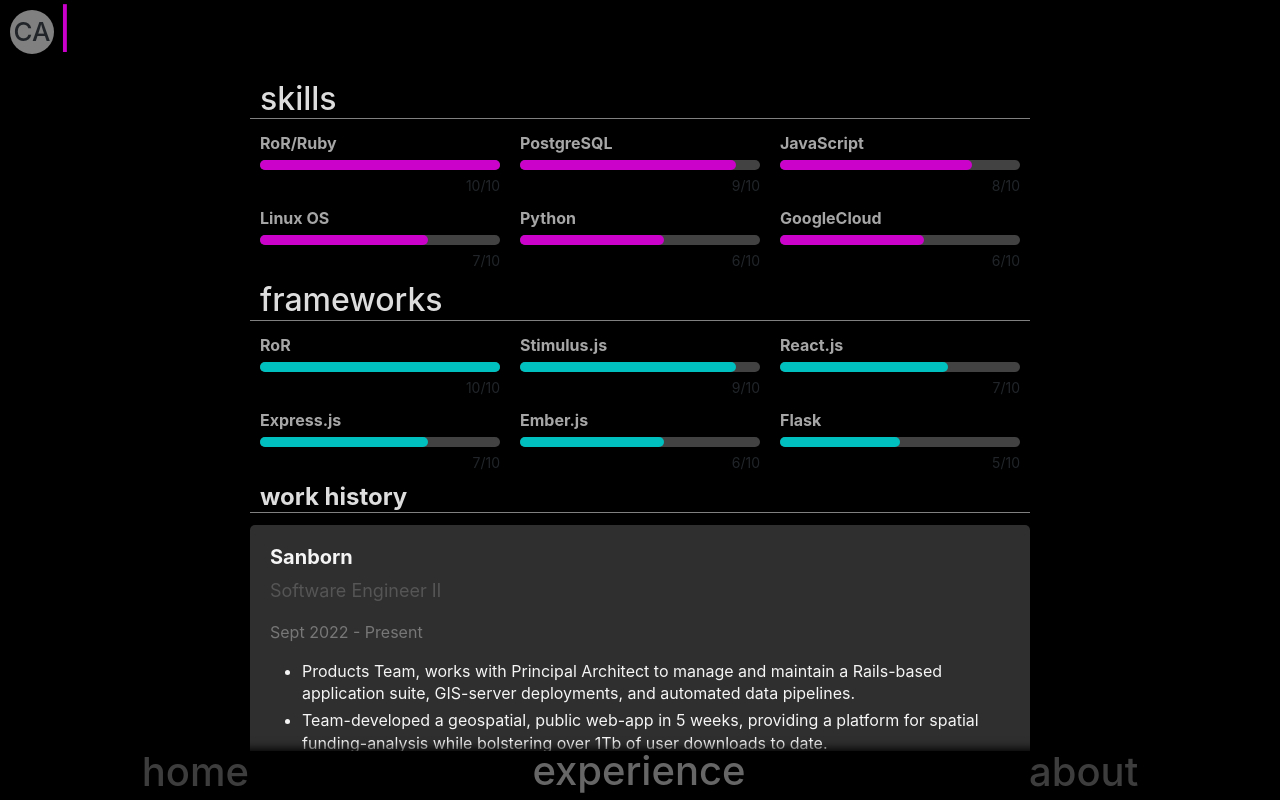
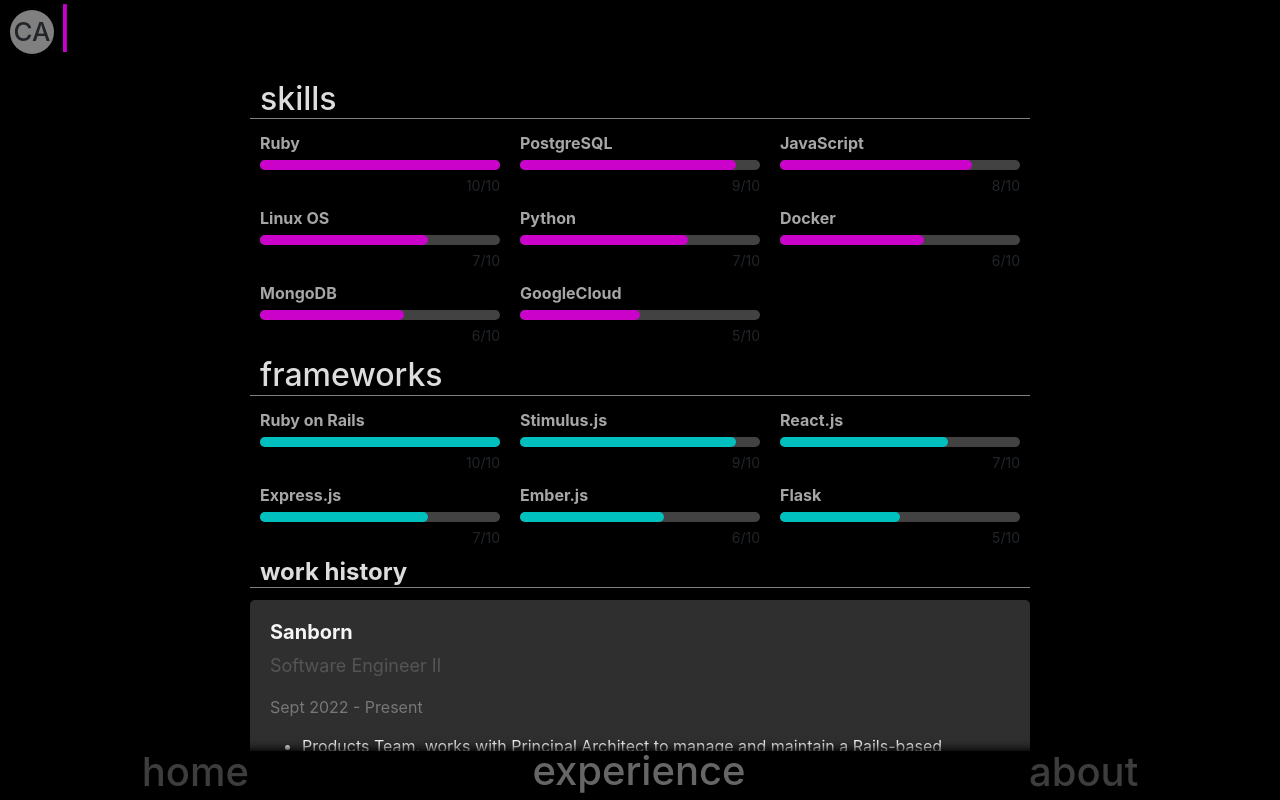
Before and after one commit to colintalex/portfolio-next, a Next.js app: page /experience in a window 1280 px wide. Built offline with nearby package versions, Linux system fonts and the light colour scheme; a web font is replaced by a local one.

Commit message:
SKills udpate

```diff
--- a/components/skills.js
+++ b/components/skills.js
@@ -3,16 +3,18 @@ import styles from "./skills.module.scss";
 
 export default function Skills() {
   const skills = [
-    ["RoR/Ruby", 10],
+    ["Ruby", 10],
     ["PostgreSQL", 9],
     ["JavaScript", 8],
     ["Linux OS", 7],
-    ["Python", 6],
-    ["GoogleCloud", 6],
+    ["Python", 7],
+    ["Docker", 6],
+    ["MongoDB", 6],
+    ["GoogleCloud", 5],
   ];
 
   const frameworks = [
-    ["RoR", 10],
+    ["Ruby on Rails", 10],
     ["Stimulus.js", 9],
     ["React.js", 7],
     ["Express.js", 7],
```
